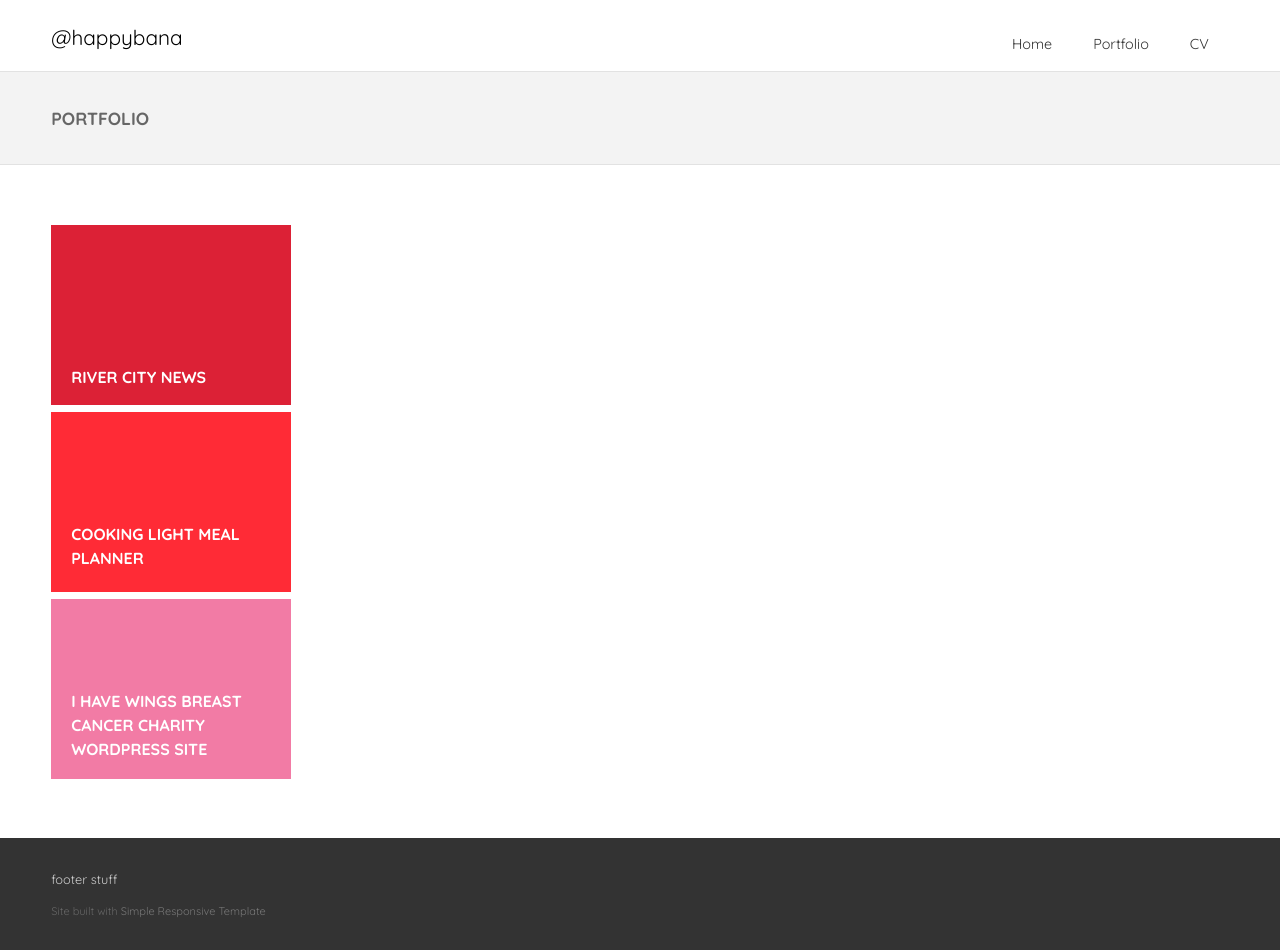
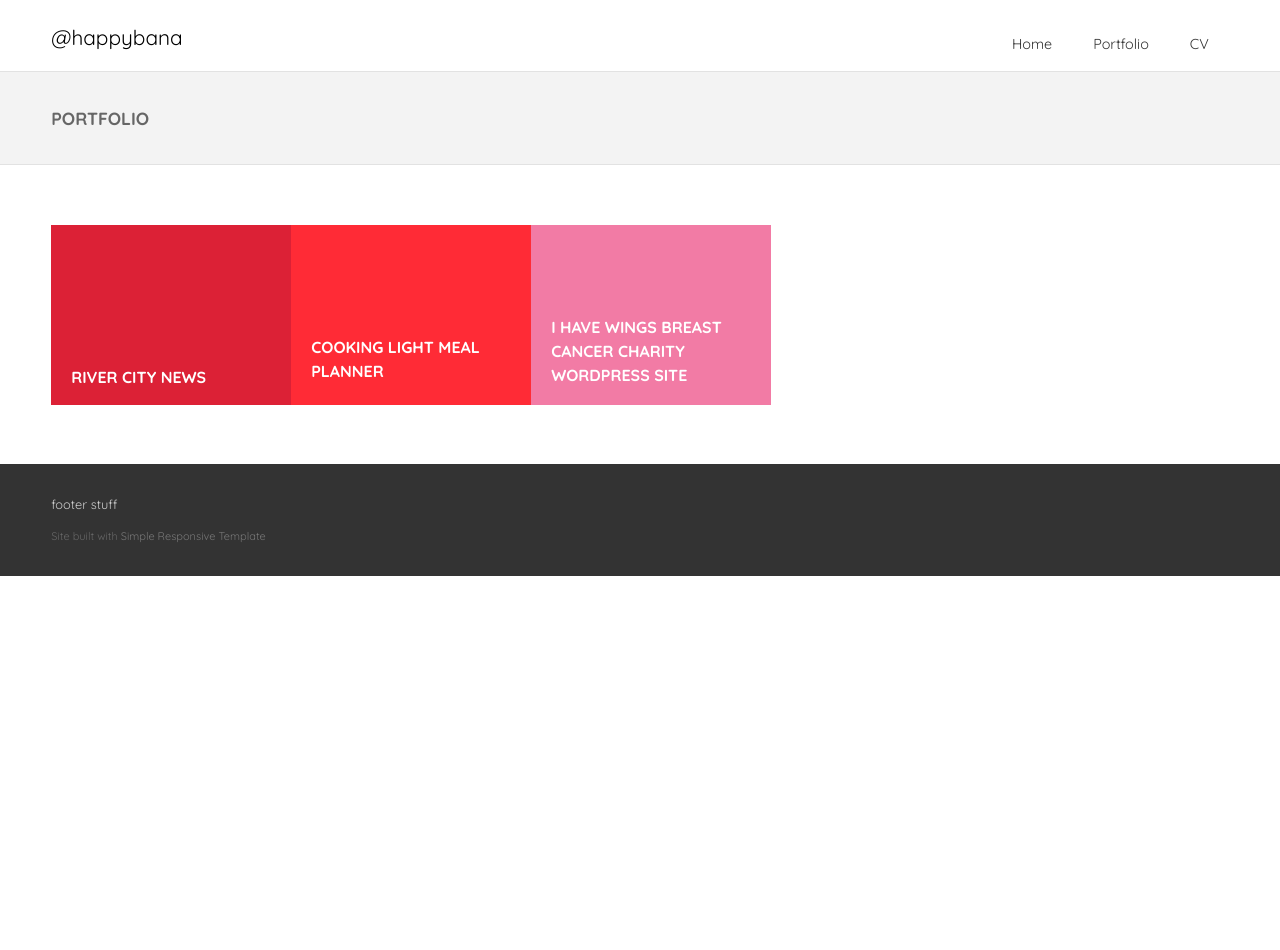
Before and after one commit to banbanbana/happybana.github.io, a Jekyll site: the page portfolio.html, which Jekyll copies as it is, in a window 1280 px wide. Built offline with Jekyll 4.4.1, drawn with Linux system fonts in a browser that asks for light colours; some web fonts are replaced; after the commit the page ends 900 px from its top, so only the background shows below that.

Commit message:
Update colorblocks-style.css

```diff
--- a/css/colorblocks-style.css
+++ b/css/colorblocks-style.css
@@ -23,6 +23,7 @@
 	padding-top:140px;
 	padding-left:20px;
 	text-decoration:none;
+	float:left;
 }
 
 #project2, #project2 a, #project1 a:visited, #project1 a:active, #project1 a:hover {
@@ -33,6 +34,7 @@
 	padding-top:110px;
 	padding-left:20px;
 	text-decoration:none;
+	float:left;
 }
 
 #project3, #project3 a, #project1 a:visited, #project1 a:active, #project1 a:hover {
@@ -43,6 +45,7 @@
 	padding-top:90px;
 	padding-left:20px;
 	text-decoration:none;
+	float:left;
 }
 
 #social {
```
